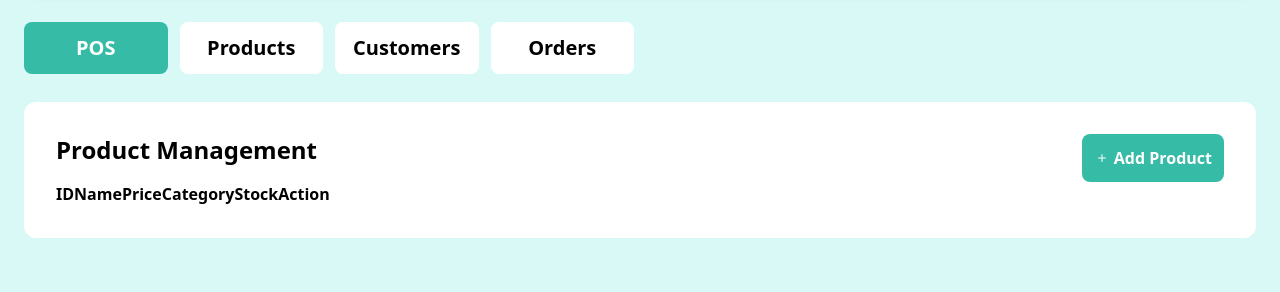
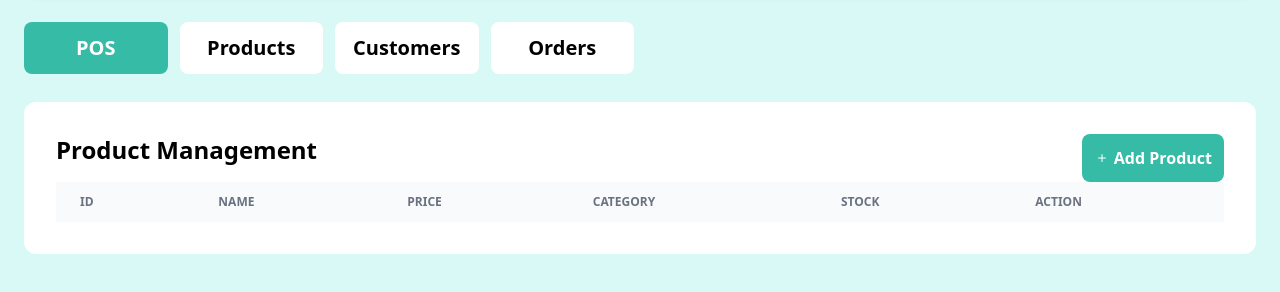
Before and after one commit to chalithalaksahan/POS_System, a plain HTML site: page index.html in a window 1280 px wide. Shown: the part 110-402 px from the top of the page. Drawn offline with nearby package versions, Linux system fonts and the light colour scheme.

Commit message:
create product table

```diff
--- a/assets/js/app.js
+++ b/assets/js/app.js
@@ -69,6 +69,6 @@ product.addEventListener('click',productInterface);
 customer.addEventListener('click',customerInterface);
 order.addEventListener('click',orderInterface);
 
-function addProduct(){
-
-}
+const btnAddProduct = document.getElementById("addProduct");
+const addProduct = document.getElementById("addProductModel");
+const modal = document.getElementById("addProductModel");
--- a/index.html
+++ b/index.html
@@ -36,27 +36,31 @@
             <div class="mt-7 bg-white p-8 rounded-xl">
                 <div class="flex justify-between">
                     <h2 class="text-2xl font-bold">Product Management</h2>
-                    <button type="button" data-modal-target="crud-modal" data-modal-toggle="crud-modal" class="flex items-center gap-1 content-center font-semibold p-3 rounded-lg bg-[#36BBA7] text-white">
+                    <button type="button" onclick="openModal()"  class="flex items-center gap-1 content-center font-semibold p-3 rounded-lg bg-[#36BBA7] text-white">
                         <svg xmlns="http://www.w3.org/2000/svg" width="16" height="16" fill="currentColor"
                             class="bi bi-plus" viewBox="0 0 16 16">
                             <path
                                 d="M8 4a.5.5 0 0 1 .5.5v3h3a.5.5 0 0 1 0 1h-3v3a.5.5 0 0 1-1 0v-3h-3a.5.5 0 0 1 0-1h3v-3A.5.5 0 0 1 8 4" />
                         </svg>Add Product</button>
                 </div>
-                <table class="table-auto">
-                    <tr>
-                        <th>ID</th>
-                        <th>Name</th>
-                        <th>Price</th>
-                        <th>Category</th>
-                        <th>Stock</th>
-                        <th>Action</th>
-                    </tr>
-                    <tr>
-                        <td></td>
-                    </tr>
-                </table>
-
+                <div class="overflow-x-auto">
+                    <table class="w-full">
+                        <!-- thead -->
+                        <thead class="bg-gray-50">
+                            <tr>
+                                <th class="px-6 py-3 text-left text-xs font-semibold text-gray-500 uppercase">ID</th>
+                                <th class="px-6 py-3 text-left text-xs font-semibold text-gray-500 uppercase">Name</th>
+                                <th class="px-6 py-3 text-left text-xs font-semibold text-gray-500 uppercase">Price</th>
+                                <th class="px-6 py-3 text-left text-xs font-semibold text-gray-500 uppercase">Category</th>
+                                <th class="px-6 py-3 text-left text-xs font-semibold text-gray-500 uppercase">Stock</th>
+                                <th class="px-6 py-3 text-left text-xs font-semibold text-gray-500 uppercase">Action</th>
+                            </tr>
+                        </thead>
+                        <tbody id="productBody" class="bg-white devide-y devide-gray-200">
+                            <!-- tbody -->
+                        </tbody>
+                    </table>
+                </div>
         </div>
     </div>
     <script src="assets/js/app.js"></script>
```
